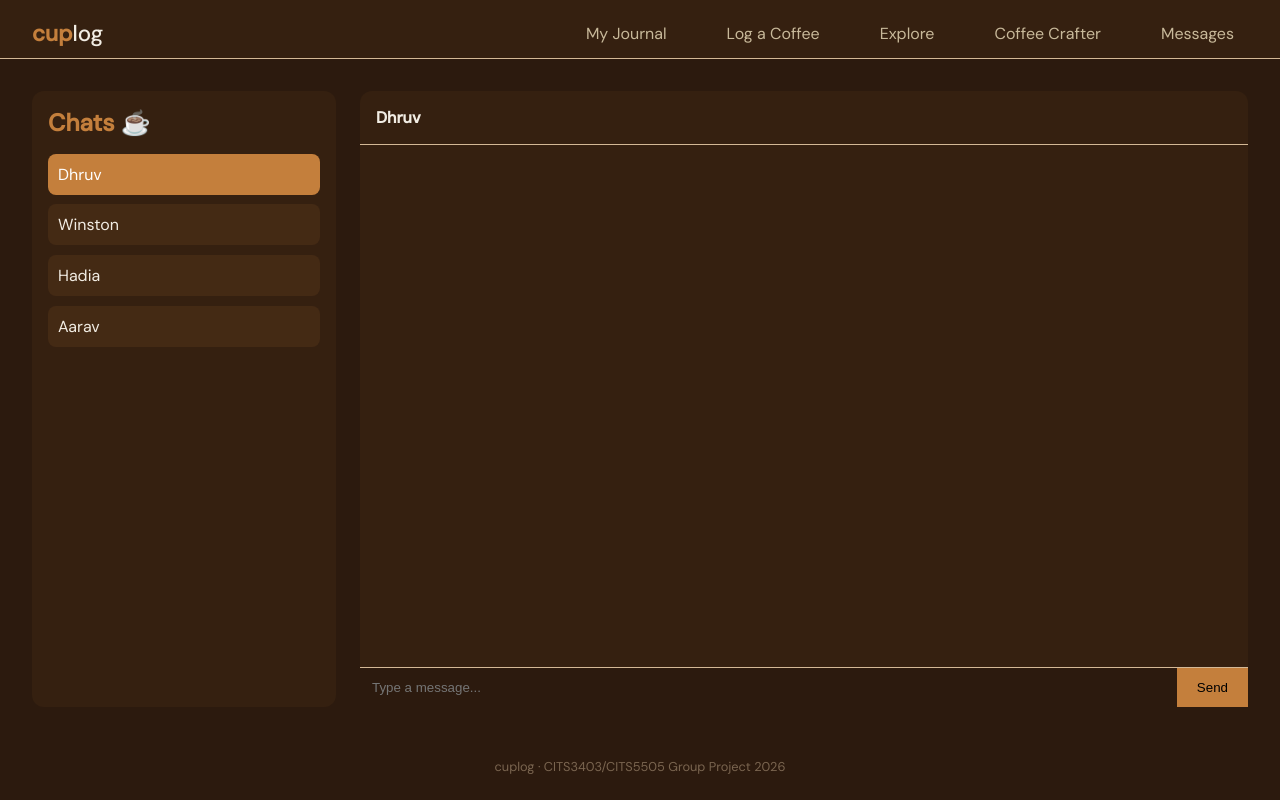
After one commit to Dhruvvv1309/CITS3403_PROJECT, a Flask app: page /messages in a window 1280 px wide. The commit adds this page. Run offline with Flask 3, Linux system fonts and the light colour scheme.

Commit message:
WIP: messaging UI + route setup

```diff
--- a/app/routes.py
+++ b/app/routes.py
@@ -110,3 +110,7 @@ def explore():
 @app.route('/user/<int:id>')
 def user(id):
     return render_template('user.html')
+
+@app.route('/messages')
+def messages():
+    return render_template('messages.html')
--- /dev/null
+++ b/app/static/css/messages.css
@@ -0,0 +1,109 @@
+body {
+    background: #2C1A0E;
+    color: #F2EDE4;
+    font-family: 'DM Sans', sans-serif;
+}
+
+.chat-container {
+    display: flex;
+    height: 85vh;
+    padding: 2rem;
+    gap: 1.5rem;
+}
+
+/* SIDEBAR */
+.chat-sidebar {
+    width: 25%;
+    background: #352010;
+    border-radius: 12px;
+    padding: 1rem;
+}
+
+.chat-sidebar h2 {
+    margin-bottom: 1rem;
+    color: #C47F3C;
+}
+
+.user-list {
+    display: flex;
+    flex-direction: column;
+    gap: 0.6rem;
+}
+
+.user {
+    padding: 10px;
+    border-radius: 8px;
+    cursor: pointer;
+    background: rgba(196,127,60,0.1);
+}
+
+.user:hover {
+    background: rgba(196,127,60,0.25);
+}
+
+.user.active {
+    background: #C47F3C;
+    color: white;
+}
+
+/* MAIN CHAT */
+.chat-main {
+    flex: 1;
+    background: #352010;
+    border-radius: 12px;
+    display: flex;
+    flex-direction: column;
+}
+
+/* HEADER */
+.chat-header {
+    padding: 1rem;
+    border-bottom: 1px solid #d4b896;
+    font-weight: bold;
+}
+
+/* MESSAGES */
+.chat-messages {
+    flex: 1;
+    padding: 1rem;
+    overflow-y: auto;
+}
+
+.message {
+    margin-bottom: 10px;
+    padding: 10px;
+    border-radius: 10px;
+    width: fit-content;
+    max-width: 60%;
+}
+
+.sent {
+    background: #C47F3C;
+    align-self: flex-end;
+}
+
+.received {
+    background: rgba(196,127,60,0.2);
+}
+
+/* INPUT */
+.chat-input {
+    display: flex;
+    border-top: 1px solid #d4b896;
+}
+
+.chat-input input {
+    flex: 1;
+    padding: 12px;
+    border: none;
+    outline: none;
+    background: #2C1A0E;
+    color: white;
+}
+
+.chat-input button {
+    background: #C47F3C;
+    border: none;
+    padding: 12px 20px;
+    cursor: pointer;
+}
--- /dev/null
+++ b/app/static/js/messages.js
@@ -0,0 +1,49 @@
+let currentUser = "Dhruv";
+
+const chats = {
+    "Dhruv": [],
+    "Winston": [],
+    "Hadia": [],
+    "Aarav": []
+};
+
+function openChat(name) {
+    currentUser = name;
+    document.getElementById("chatName").innerText = name;
+    renderMessages();
+}
+
+function sendMessage() {
+    const input = document.getElementById("messageInput");
+    const text = input.value.trim();
+
+    if (!text) return;
+
+    chats[currentUser].push({ text, type: "sent" });
+
+    // fake reply (for demo)
+    setTimeout(() => {
+        chats[currentUser].push({
+            text: "Nice coffee choice ☕",
+            type: "received"
+        });
+        renderMessages();
+    }, 800);
+
+    input.value = "";
+    renderMessages();
+}
+
+function renderMessages() {
+    const container = document.getElementById("chatMessages");
+    container.innerHTML = "";
+
+    chats[currentUser].forEach(msg => {
+        const div = document.createElement("div");
+        div.className = "message " + msg.type;
+        div.innerText = msg.text;
+        container.appendChild(div);
+    });
+
+    container.scrollTop = container.scrollHeight;
+}
--- a/app/templates/base.html
+++ b/app/templates/base.html
@@ -17,6 +17,9 @@
             <li><a href="{{ url_for('log_coffee') }}" class="{{ 'active' if request.endpoint == 'log_coffee' else '' }}">Log a Coffee</a></li>
             <li><a href="{{ url_for('explore') }}" class="{{ 'active' if request.endpoint == 'explore' else '' }}">Explore</a></li>
             <li><a href="{{ url_for('game') }}" class="{{ 'active' if request.endpoint == 'game' else '' }}">Coffee Crafter</a></li>
+            <li><a href="{{ url_for('messages') }}">Messages</a></li>
+</html>
+
         </ul>
     </nav>
 <!-- Main content area of each page that extends the base template -->
--- /dev/null
+++ b/app/templates/messages.html
@@ -0,0 +1,48 @@
+{% extends 'base.html' %}
+
+{% block title %}Messages{% endblock %}
+
+{% block styles %}
+<link rel="stylesheet" href="{{ url_for('static', filename='css/messages.css') }}">
+{% endblock %}
+
+{% block content %}
+
+<div class="chat-container">
+
+  <!-- LEFT: USERS -->
+  <div class="chat-sidebar">
+    <h2>Chats ☕</h2>
+    <div class="user-list">
+      <div class="user active" onclick="openChat('Dhruv')">Dhruv</div>
+      <div class="user" onclick="openChat('Winston')">Winston</div>
+      <div class="user" onclick="openChat('Hadia')">Hadia</div>
+      <div class="user" onclick="openChat('Aarav')">Aarav</div>
+    </div>
+  </div>
+
+  <!-- RIGHT: CHAT -->
+  <div class="chat-main">
+
+    <div class="chat-header">
+      <span id="chatName">Dhruv</span>
+    </div>
+
+    <div class="chat-messages" id="chatMessages">
+      <!-- messages will appear here -->
+    </div>
+
+    <div class="chat-input">
+      <input id="messageInput" placeholder="Type a message...">
+      <button onclick="sendMessage()">Send</button>
+    </div>
+
+  </div>
+
+</div>
+
+{% endblock %}
+
+{% block scripts %}
+<script src="{{ url_for('static', filename='js/messages.js') }}"></script>
+{% endblock %}
```
